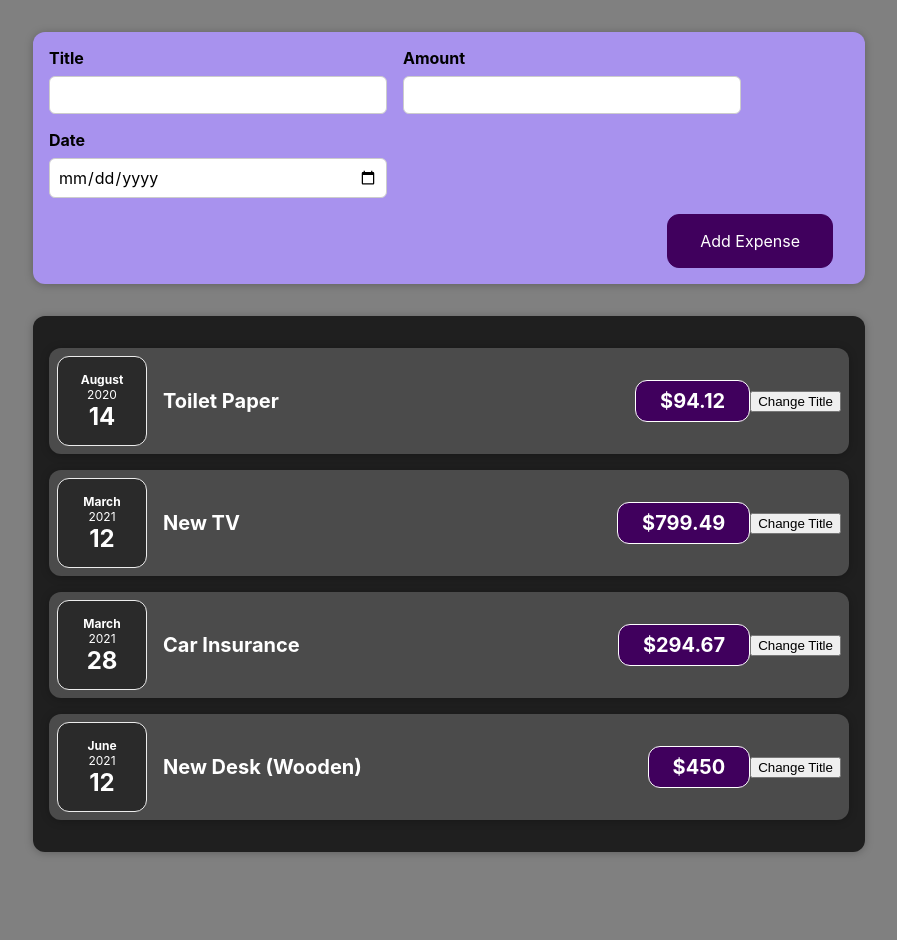
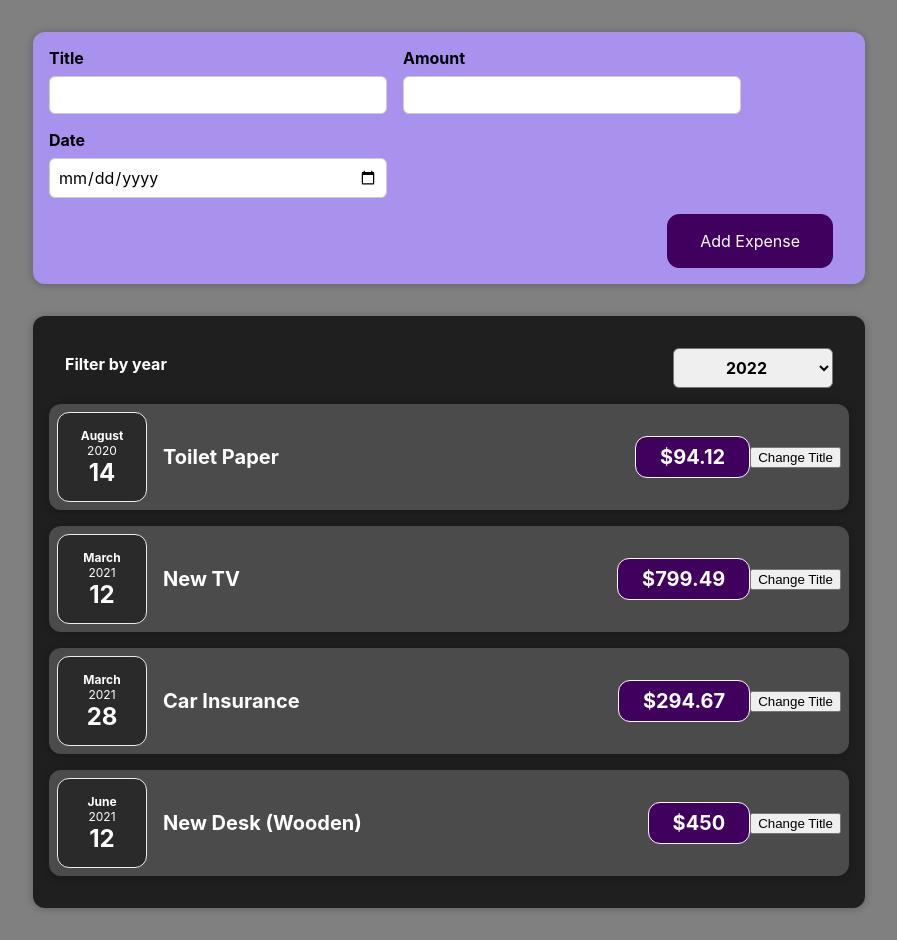
Before and after one commit to kjw-blog/react-complete-guide, a React (Create React App) app: page / in a window 1280 px wide. Shown: the whole page, without its empty margins (191-1088 px from the left). Before the commit the page ends 884 px from the top, so only its background shows below. Built offline with nearby package versions, Linux system fonts and the light colour scheme.

Commit message:
Feat ) 과제2. year selector value값 끌어올리기

```diff
--- a/src/App.js
+++ b/src/App.js
@@ -24,13 +24,7 @@
     },
   ];
 
-  const addExpenseHandler = (expense) => {
-    console.log('In App.js');
-    console.log(expense);
-    console.log(expenses);
-
-    console.log([...expenses, expense]);
-  };
+  const addExpenseHandler = (expense) => {};
 
   return (
     <div className='App'>
--- a/src/components/Expenses/ExpenseItem.js
+++ b/src/components/Expenses/ExpenseItem.js
@@ -5,11 +5,9 @@
 
 const ExpenseItem = (props) => {
   const [title, setTitle] = useState(props.title);
-  console.log('ExpenseItem evaluated by React');
 
   const clickHandler = () => {
     setTitle('Updated!');
-    console.log(title);
   };
 
   return (
--- a/src/components/Expenses/Expenses.js
+++ b/src/components/Expenses/Expenses.js
@@ -1,10 +1,16 @@
 import Card from '../UI/Card';
 import ExpenseItem from './ExpenseItem';
 import './Expenses.css';
+import ExpensesFilter from './ExpensesFilter';
 
 const Expenses = (props) => {
+  const yearHandler = (e) => {
+    console.log(e.target.value);
+  };
+
   return (
     <Card className='expenses'>
+      <ExpensesFilter onChangeYear={yearHandler} />
       <ExpenseItem
         title={props.items[0].title}
         amount={props.items[0].amount}
--- /dev/null
+++ b/src/components/Expenses/ExpensesFilter.css
@@ -0,0 +1,24 @@
+.expenses-filter {
+  color: white;
+  padding: 0 1rem;
+}
+
+.expenses-filter__control {
+  display: flex;
+  width: 100%;
+  align-items: center;
+  justify-content: space-between;
+  margin: 1rem 0;
+}
+
+.expenses-filter label {
+  font-weight: bold;
+  margin-bottom: 0.5rem;
+}
+
+.expenses-filter select {
+  font: inherit;
+  padding: 0.5rem 3rem;
+  font-weight: bold;
+  border-radius: 6px;
+}
--- /dev/null
+++ b/src/components/Expenses/ExpensesFilter.js
@@ -0,0 +1,21 @@
+import React from 'react';
+
+import './ExpensesFilter.css';
+
+const ExpensesFilter = (props) => {
+  return (
+    <div className='expenses-filter'>
+      <div className='expenses-filter__control'>
+        <label>Filter by year</label>
+        <select onChange={props.onChangeYear}>
+          <option value='2022'>2022</option>
+          <option value='2021'>2021</option>
+          <option value='2020'>2020</option>
+          <option value='2019'>2019</option>
+        </select>
+      </div>
+    </div>
+  );
+};
+
+export default ExpensesFilter;
```
